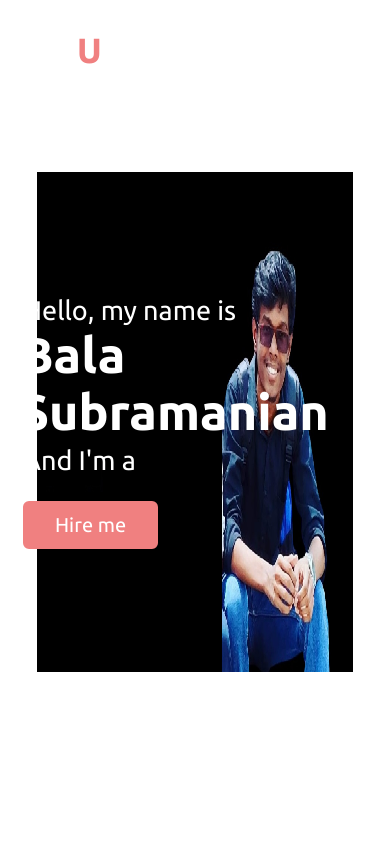
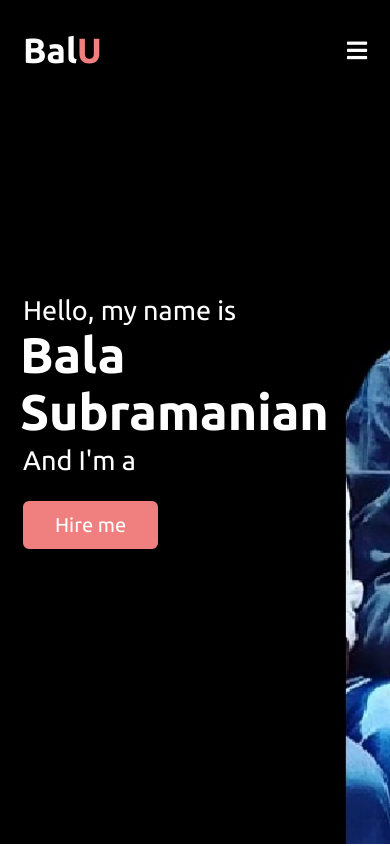
Before and after one commit to Balasubramanian30/personalsite, a plain HTML site: page index.html in a window 390 px wide. Shown: the top 846 px of the page. Drawn offline with nearby package versions, Linux system fonts and the light colour scheme; a script that the page names is missing.

Commit message:
Revert "Personalsite"
This reverts commit 2c8de3d2d5fdf049c3c33a19952eaf164c226344.

```diff
--- a/style.css
+++ b/style.css
@@ -553,23 +553,6 @@ footer span a:hover{
 
 
 /* responsive media query start */
-@media (max-width:678px){
-    html {
-        overflow-x: hidden;
-    }
-    .home {
-        display: flex;
-        background: url("images/main.jpg") no-repeat center;
-          background-attachment: scroll;
-          background-size: auto;
-        height: 100vh;
-        color: #fff;
-        min-height: 500px;
-        background-size: 316px 500px;
-        background-attachment: fixed;
-        font-family: 'Ubuntu', sans-serif;
-      }
-}
 @media (max-width: 1104px) {
     .about .about-content .left img{
         height: 350px;
```
